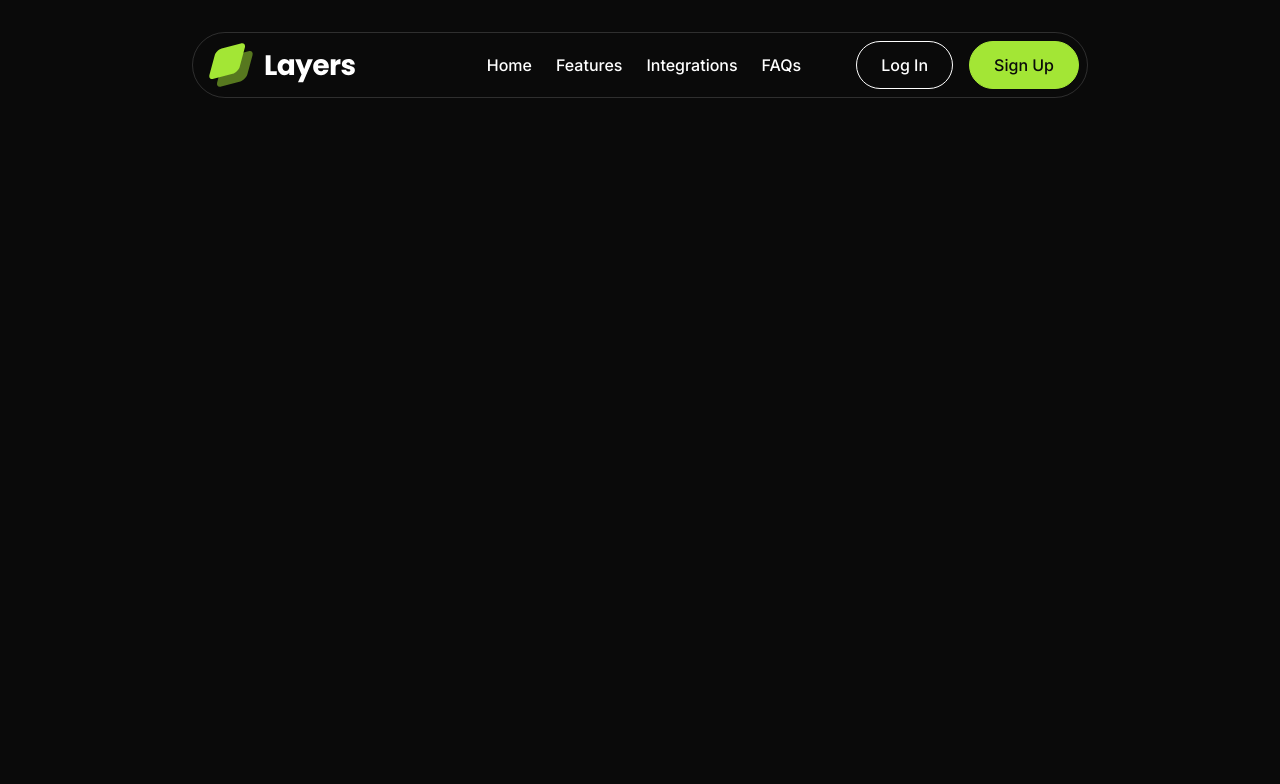
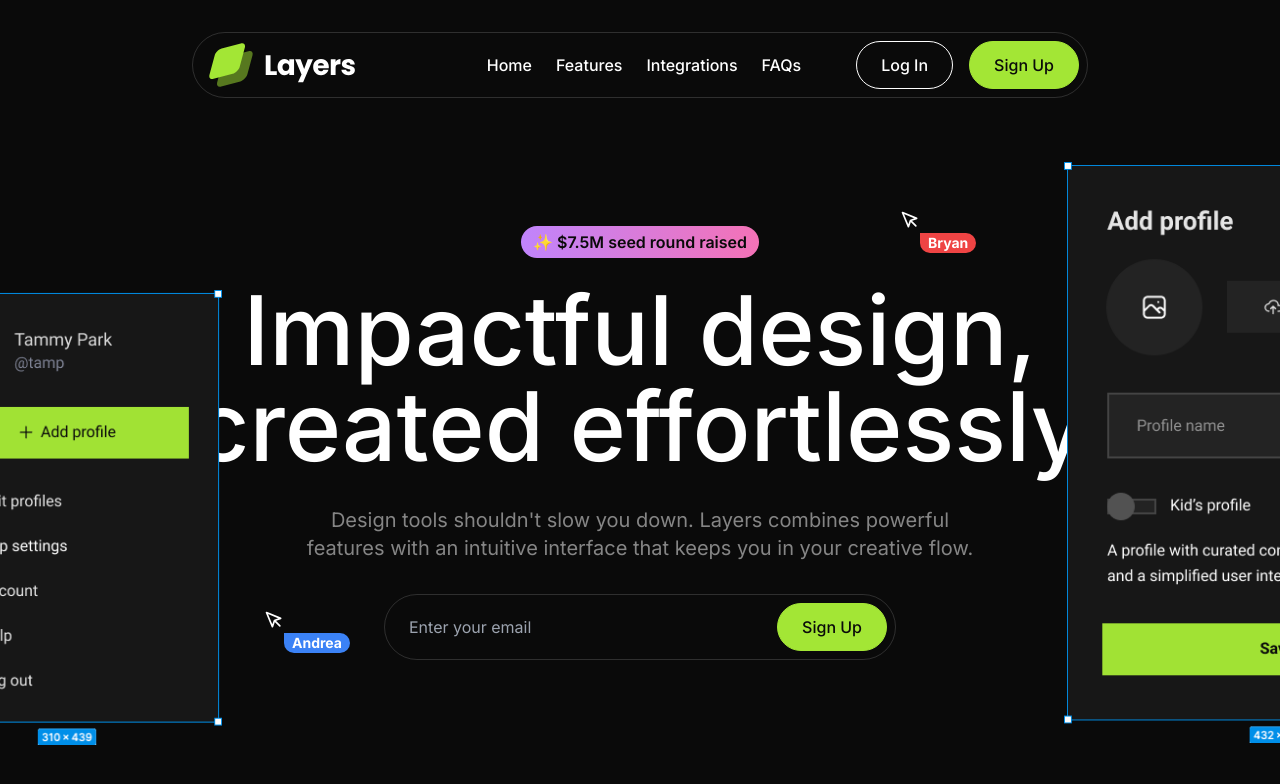
Before and after one commit to pchupchu/next-level-v1--pchupchu, a Next.js app: page / in a window 1280 px wide. Shown: the top 784 px of the page. Built offline with nearby package versions, Linux system fonts and the light colour scheme.

Commit message:
Add Hero section

```diff
--- a/src/app/page.tsx
+++ b/src/app/page.tsx
@@ -1,9 +1,11 @@
+import Hero from '@/sections/Hero';
 import Navbar from '@/sections/Navbar';
 
 export default function Home() {
   return (
     <>
       <Navbar />
+      <Hero />
     </>
   );
 }
--- a/src/components/Button.tsx
+++ b/src/components/Button.tsx
@@ -1,4 +1,4 @@
-import { HTMLAttributes } from 'react';
+import { ButtonHTMLAttributes } from 'react';
 
 import { cva } from 'class-variance-authority';
 
@@ -8,19 +8,24 @@
       primary: 'border-lime-400 bg-lime-400 text-neutral-950',
       secondary: 'border-white bg-transparent text-white',
     },
+    size: {
+      sm: 'h-10',
+    },
   },
 });
 
 export default function Button(
   props: {
     variant: 'primary' | 'secondary';
-  } & HTMLAttributes<HTMLButtonElement>
+    size?: 'sm';
+  } & ButtonHTMLAttributes<HTMLButtonElement>
 ) {
-  const { variant, className, ...rest } = props;
+  const { variant, size, className, ...rest } = props;
   return (
     <button
       className={classes({
         variant,
+        size,
         className,
       })}
       {...rest}
--- /dev/null
+++ b/src/components/Pointer.tsx
@@ -0,0 +1,36 @@
+import { twMerge } from 'tailwind-merge';
+
+interface PointerProps {
+  name: string;
+  color?: 'red' | 'blue';
+}
+
+export default function Pointer({ name, color }: PointerProps) {
+  return (
+    <div className='relative'>
+      <svg
+        xmlns='http://www.w3.org/2000/svg'
+        width='24'
+        height='24'
+        viewBox='0 0 24 24'
+        fill='none'
+        stroke='currentColor'
+        strokeWidth='2'
+        strokeLinecap='round'
+        strokeLinejoin='round'
+        className='feather feather-mouse-pointer size-5 text-white'>
+        <path d='M3 3l7.07 16.97 2.51-7.39 7.39-2.51L3 3z'></path>
+        <path d='M13 13l6 6'></path>
+      </svg>
+      <div className='absolute left-full top-full'>
+        <div
+          className={twMerge(
+            'inline-flex rounded-full rounded-tl-none px-2 text-sm font-bold',
+            color === 'red' ? 'bg-red-500' : 'bg-blue-500'
+          )}>
+          {name}
+        </div>
+      </div>
+    </div>
+  );
+}
--- a/src/sections/Hero.tsx
+++ b/src/sections/Hero.tsx
@@ -1,3 +1,67 @@
+import Image from 'next/image';
+
+import desighExampleImage1 from '@/assets/images/design-example-1.png';
+import desighExampleImage2 from '@/assets/images/design-example-2.png';
+import Button from '@/components/Button';
+import Pointer from '@/components/Pointer';
+
 export default function Hero() {
-    return <div>Hero</div>;
+  return (
+    <section className='overflow-clip py-24'>
+      <div className='container relative'>
+        <div className='absolute -left-32 top-16 hidden lg:block'>
+          <Image
+            src={desighExampleImage1}
+            alt='Design Example 1'
+            width={310}
+            height={500}
+          />
+        </div>
+        <div className='absolute -right-64 -top-16 hidden lg:block'>
+          <Image
+            src={desighExampleImage2}
+            alt='Design Example 2'
+            width={432}
+            height={500}
+          />
+        </div>
+        <div className='absolute left-56 top-96 hidden lg:block'>
+          <Pointer name='Andrea' />
+        </div>
+        <div className='absolute -top-4 right-80 hidden lg:block'>
+          <Pointer name='Bryan' color='red' />
+        </div>
+        <div className='flex justify-center'>
+          <div className='inline-flex rounded-full bg-gradient-to-r from-purple-400 to-pink-400 px-3 py-1 font-semibold text-neutral-950'>
+            ✨ $7.5M seed round raised
+          </div>
+        </div>
+        <h1 className='mt-6 text-center text-6xl font-medium md:text-7xl lg:text-8xl'>
+          Impactful design, created effortlessly
+        </h1>
+        <p className='mx-auto mt-8 max-w-2xl text-center text-xl text-white/50'>
+          Design tools shouldn&apos;t slow you down. Layers combines powerful
+          features with an intuitive interface that keeps you in your creative
+          flow.
+        </p>
+        <form
+          action='post'
+          className='mx-auto mt-8 flex max-w-lg rounded-full border border-white/15 p-2'>
+          <input
+            className='bg-transparent px-4 md:flex-1'
+            type='email'
+            name='email'
+            placeholder='Enter your email'
+          />
+          <Button
+            className='whitespace-nowrap'
+            variant='primary'
+            size='sm'
+            type='submit'>
+            Sign Up
+          </Button>
+        </form>
+      </div>
+    </section>
+  );
 }
```
